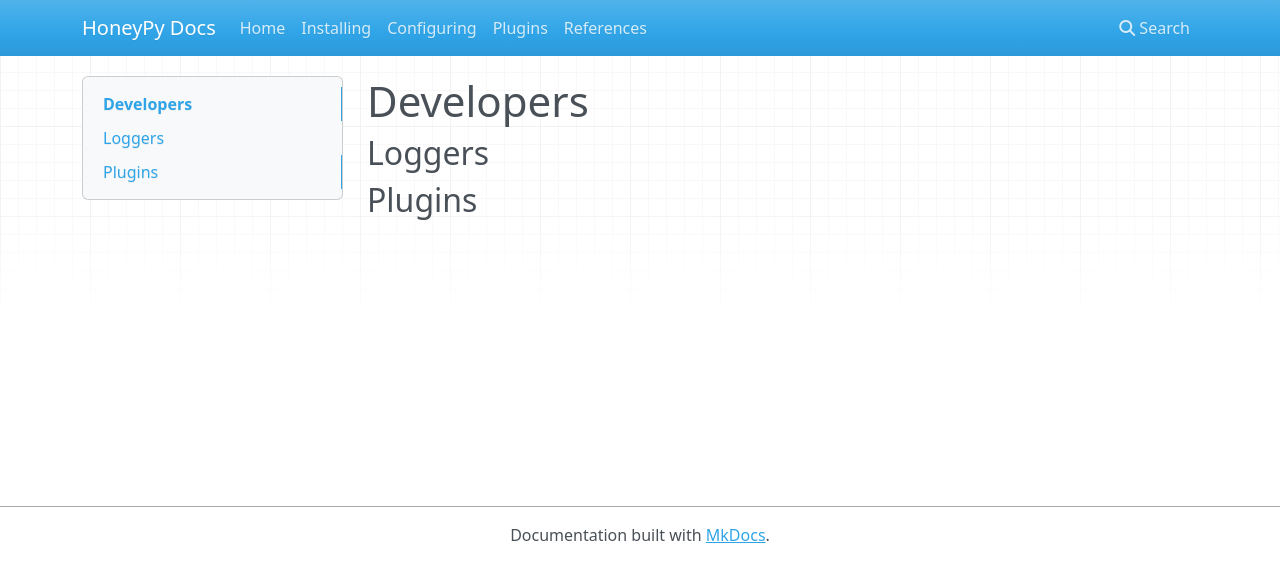
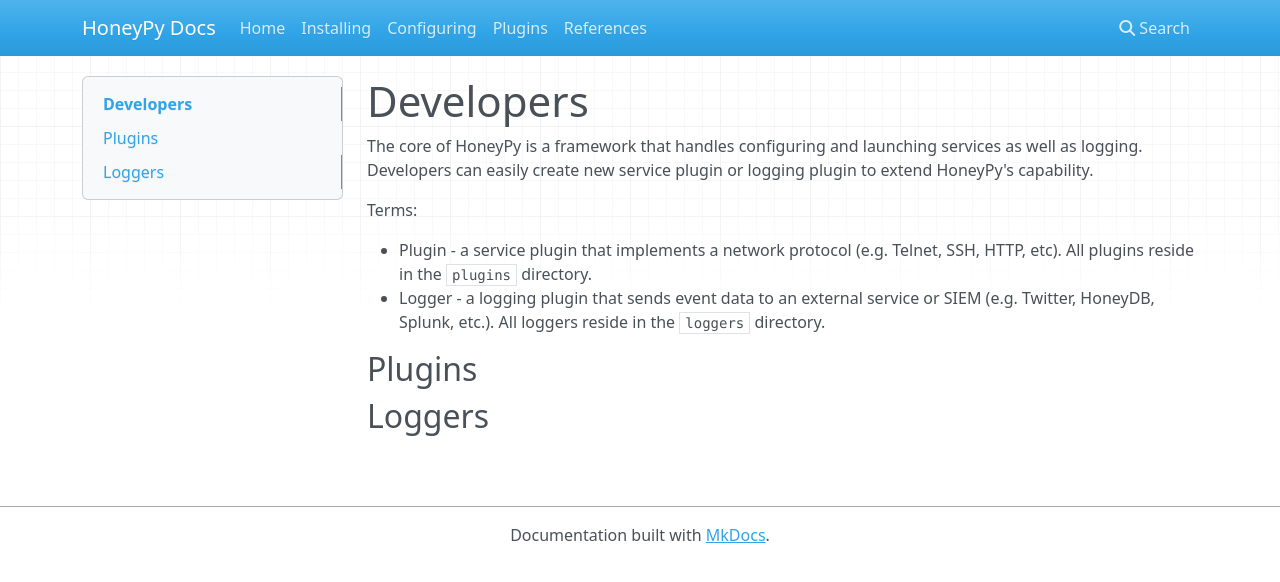
Before and after one commit to foospidy/HoneyPy, an MkDocs documentation site: the page built from docs/developers.md, in a window 1280 px wide. Shown: the top 582 px of the page. Built offline with MkDocs 1.6.1, drawn with Linux system fonts in a browser that asks for light colours; nearby versions of some CDN libraries; old or Windows-style settings are respelled for this version of MkDocs.

Commit message:
docs update

```diff
--- a/docs/developers.md
+++ b/docs/developers.md
@@ -1,5 +1,12 @@
 # Developers
 
-## Loggers
+The core of HoneyPy is a framework that handles configuring and launching services as well as logging. Developers can easily create new service plugin or logging plugin to extend HoneyPy's capability.
+
+Terms:
+
+- Plugin - a service plugin that implements a network protocol (e.g. Telnet, SSH, HTTP, etc). All plugins reside in the `plugins` directory.
+- Logger - a logging plugin that sends event data to an external service or SIEM (e.g. Twitter, HoneyDB, Splunk, etc.). All loggers reside in the `loggers` directory.
 
 ## Plugins
+
+## Loggers
```
